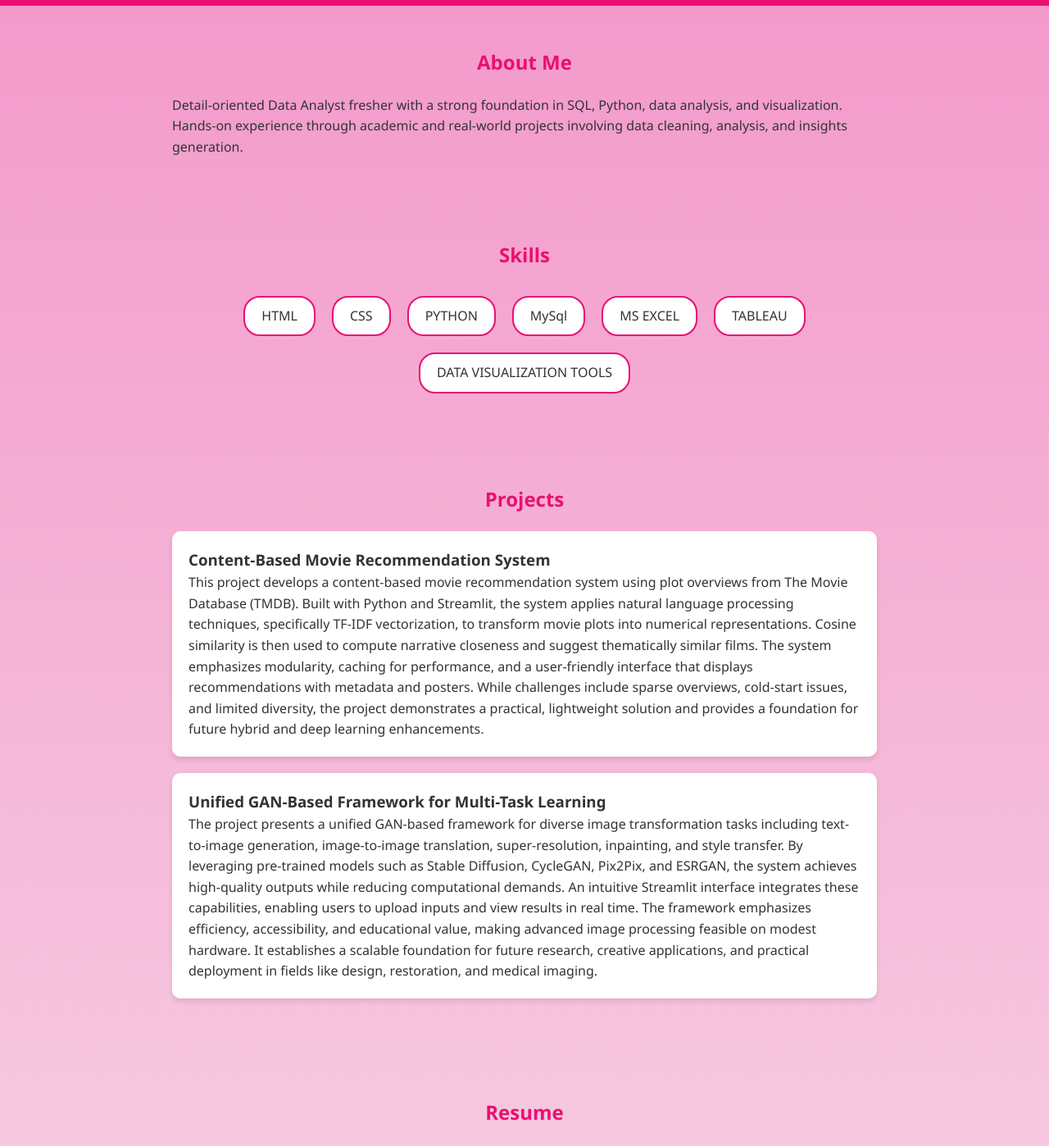
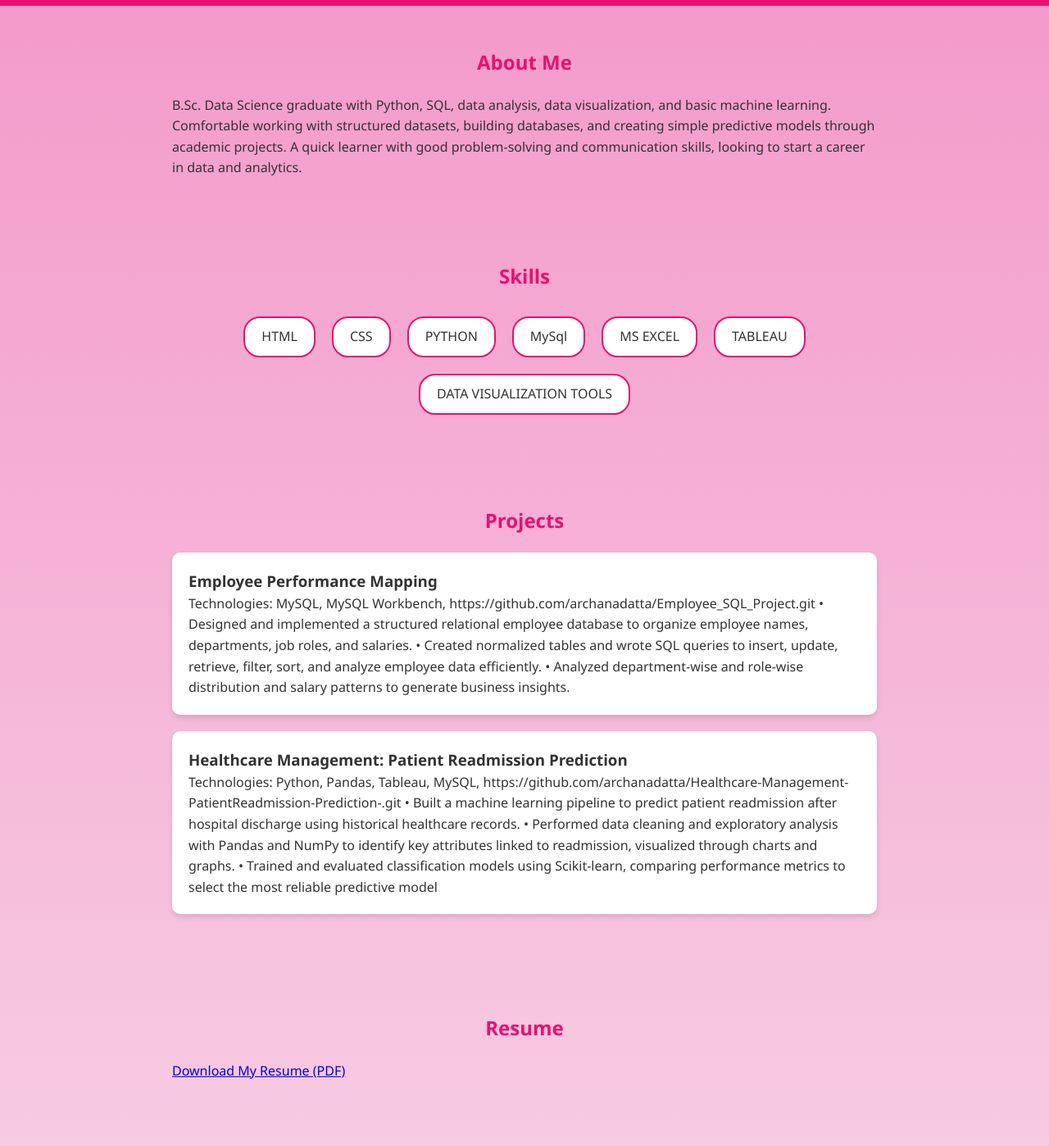
Before and after one commit to archanadatta/website, a website: page index.html in a window 1280 px wide. Shown: the part 368-1766 px from the top of the page at 82% size. Drawn offline with Linux system fonts and the light colour scheme.

Commit message:
Revise personal introduction and project details
Updated project descriptions and personal introduction in the About section. Changed resume link to the updated file.

```diff
--- a/index.html
+++ b/index.html
@@ -27,10 +27,10 @@
   <section id="about">
     <h2>About Me</h2>
     <p>
-      Detail-oriented Data Analyst fresher with a strong foundation in SQL,
-      Python, data analysis, and visualization. Hands-on experience through
-      academic and real-world projects involving data cleaning, analysis, and
-      insights generation.
+     B.Sc. Data Science graduate with Python, SQL, data analysis, data visualization, and basic machine learning.
+     Comfortable working with structured datasets, building databases, and creating simple predictive models through
+     academic projects. A quick learner with good problem-solving and communication skills, looking to start a career
+     in data and analytics.
     </p>
   </section>
 
@@ -52,14 +52,28 @@
   <section id="projects">
     <h2>Projects</h2>
     <div class="project-card">
-      <h3>Content-Based Movie Recommendation System</h3>
+      <h3>Employee Performance Mapping</h3>
       <p>
-This project develops a content-based movie recommendation system using plot overviews from The Movie Database (TMDB). Built with Python and Streamlit, the system applies natural language processing techniques, specifically TF-IDF vectorization, to transform movie plots into numerical representations. Cosine similarity is then used to compute narrative closeness and suggest thematically similar films. The system emphasizes modularity, caching for performance, and a user-friendly interface that displays recommendations with metadata and posters. While challenges include sparse overviews, cold-start issues, and limited diversity, the project demonstrates a practical, lightweight solution and provides a foundation for future hybrid and deep learning enhancements.</p>
+        Technologies: MySQL, MySQL Workbench, https://github.com/archanadatta/Employee_SQL_Project.git
+        • Designed and implemented a structured relational employee database to organize employee names, departments,
+        job roles, and salaries.
+        • Created normalized tables and wrote SQL queries to insert, update, retrieve, filter, sort, and analyze employee data
+        efficiently.
+        • Analyzed department-wise and role-wise distribution and salary patterns to generate business insights.
+      </p>
     </div>
     <div class="project-card">
-      <h3>Unified GAN-Based Framework for Multi-Task Learning</h3>
+      <h3>Healthcare Management: Patient Readmission Prediction</h3>
       <p>
-The project presents a unified GAN-based framework for diverse image transformation tasks including text-to-image generation, image-to-image translation, super-resolution, inpainting, and style transfer. By leveraging pre-trained models such as Stable Diffusion, CycleGAN, Pix2Pix, and ESRGAN, the system achieves high-quality outputs while reducing computational demands. An intuitive Streamlit interface integrates these capabilities, enabling users to upload inputs and view results in real time. The framework emphasizes efficiency, accessibility, and educational value, making advanced image processing feasible on modest hardware. It establishes a scalable foundation for future research, creative applications, and practical deployment in fields like design, restoration, and medical imaging.</p>
+        Technologies: Python, Pandas, Tableau, MySQL,
+        https://github.com/archanadatta/Healthcare-Management-PatientReadmission-Prediction-.git
+        • Built a machine learning pipeline to predict patient readmission after hospital discharge using historical healthcare
+        records.
+        • Performed data cleaning and exploratory analysis with Pandas and NumPy to identify key attributes linked to
+        readmission, visualized through charts and graphs.
+        • Trained and evaluated classification models using Scikit-learn, comparing performance metrics to select the most
+        reliable predictive model
+      </p>
     </div>
   </section>
 
@@ -68,7 +82,7 @@ The project presents a unified GAN-based framework for diverse image transformat
   <section id="resume">
    <h2>Resume</h2>
   <p>
-    <a href="CV_Resume_archana.pdf" target="_blank">Download My Resume (PDF)</a>
+    <a href="Archana_Datta_Resume1.pdf" target="_blank">Download My Resume (PDF)</a>
   </p>
   </section>
 
```
